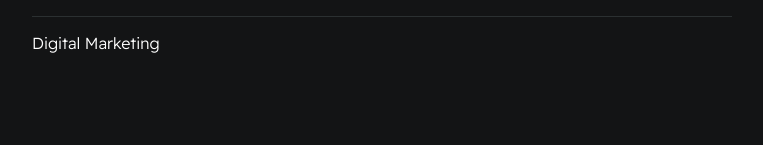
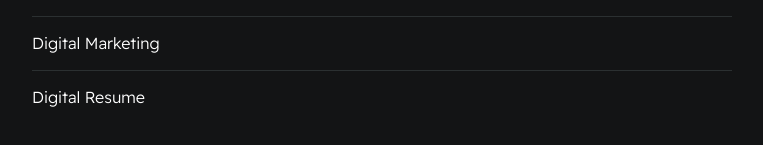
Before and after one commit to Grootcode21/Digital-Resume, a plain HTML site: page index.html in a window 1280 px wide. Shown: the part 1203-1348 px from the top of the page, without its empty margins (258-1021 px from the left). Before the commit the page ends 1297 px from the top, so only its background shows below. Drawn offline with nearby package versions, Linux system fonts and the light colour scheme.

Commit message:
Digital resume

```diff
--- a/index.html
+++ b/index.html
@@ -71,6 +71,9 @@
             <div class="card--project">
                 <a href="Projects.html#official--page">Digital Marketing</a>
             </div>
+            <div class="card--project">
+                <a href="Projects.html#official--page">Digital Resume</a>
+            </div>
         </section>
 
          </div>
```
